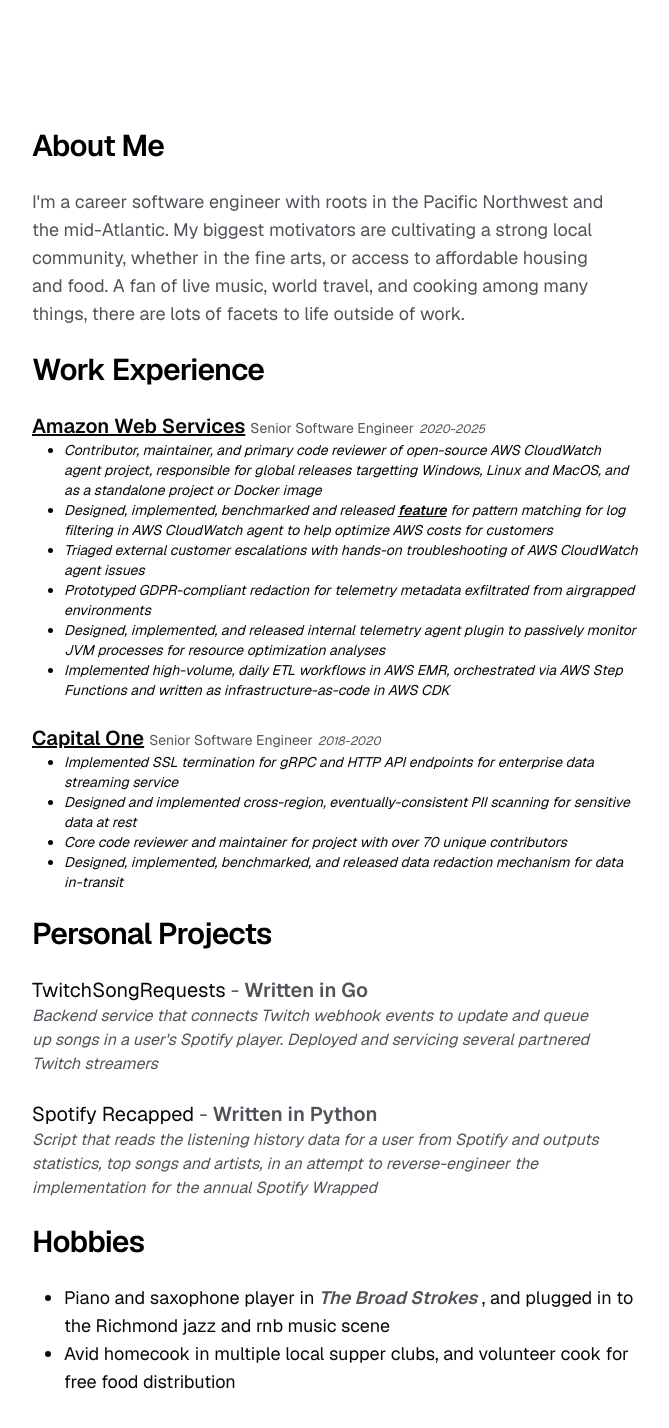
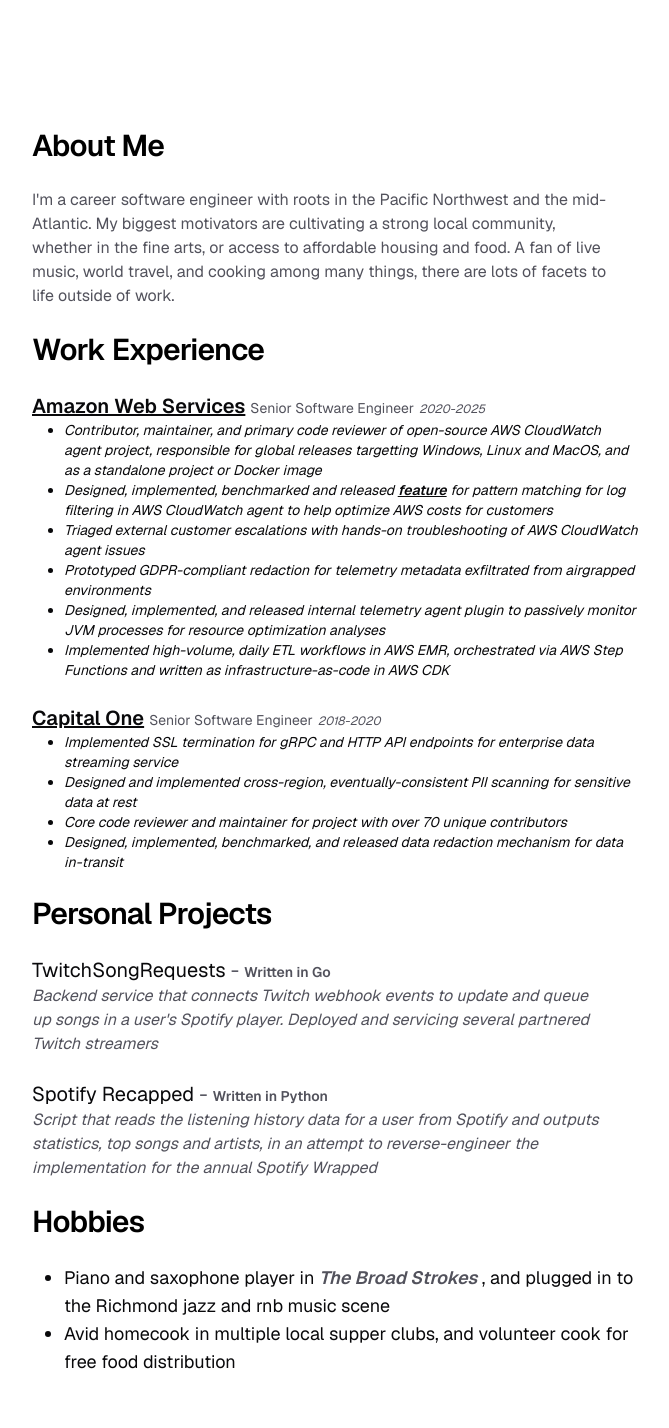
Before and after one commit to SaxyPandaBear/saxypandabear.github.io, a Next.js app: page / in a window 1280 px wide. Shown: the top 1428 px of the page, without its empty margins (288-957 px from the left). Built offline with nearby package versions, Linux system fonts and the light colour scheme.

Commit message:
fix text sizing

```diff
--- a/app/page.tsx
+++ b/app/page.tsx
@@ -6,7 +6,7 @@
           <h1 className="max-w-xs text-3xl font-semibold tracking-tight text-black dark:text-zinc-50">
             About Me
           </h1>
-          <p className="max-w-xl text-lg text-zinc-600 dark:text-zinc-400">
+          <p className="max-w-xl text-md text-zinc-600 dark:text-zinc-400">
             I'm a career software engineer with roots in the Pacific Northwest and the mid-Atlantic.
             My biggest motivators are cultivating a strong local community, whether in the fine arts,
             or access to affordable housing and food. A fan of live music, world travel, and cooking among
@@ -69,7 +69,7 @@
           </h1>
           <div>
             <p className="max-w-md text-xl text-zinc-600 dark:text-zinc-400">
-              <span className="text-zinc-950 dark:text-zinc-50">TwitchSongRequests</span>{" - "}<span className="text-md font-semibold">Written in Go</span>
+              <span className="text-zinc-950 dark:text-zinc-50">TwitchSongRequests</span>{" - "}<span className="text-sm font-semibold">Written in Go</span>
             </p>
             <p className="max-w-xl text-md italic text-zinc-600 dark:text-zinc-400">
               Backend service that connects Twitch webhook events to update and queue up songs in a user's
@@ -78,7 +78,7 @@
           </div>
           <div>
             <p className="max-w-md text-xl text-zinc-600 dark:text-zinc-400">
-              <span className="text-zinc-950 dark:text-zinc-50">Spotify Recapped</span>{" - "}<span className="text-md font-semibold">Written in Python</span>
+              <span className="text-zinc-950 dark:text-zinc-50">Spotify Recapped</span>{" - "}<span className="text-sm font-semibold">Written in Python</span>
             </p>
             <p className="max-w-xl text-md italic text-zinc-600 dark:text-zinc-400">
               Script that reads the listening history data for a user from Spotify and outputs statistics, top songs and artists,
```
